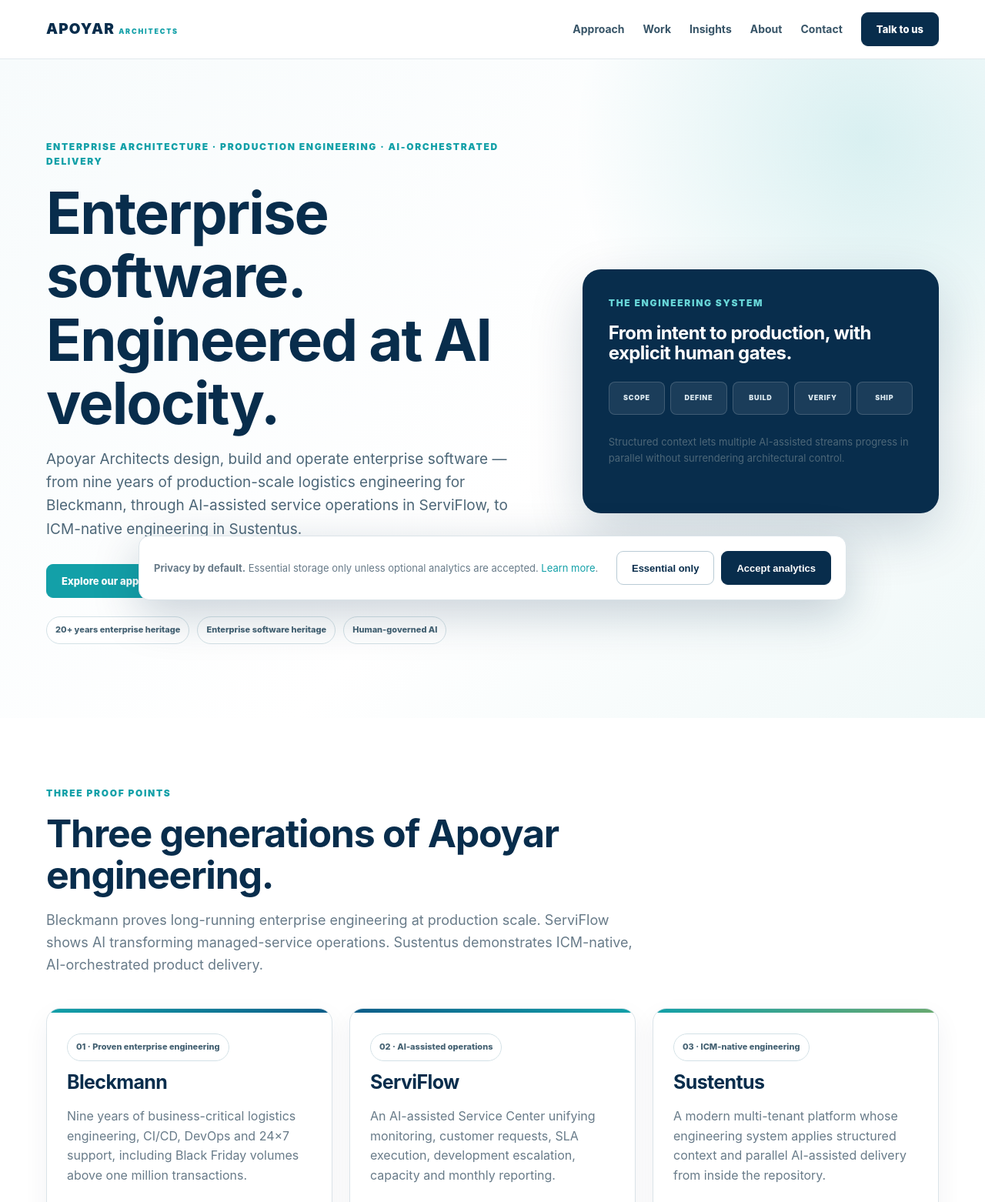
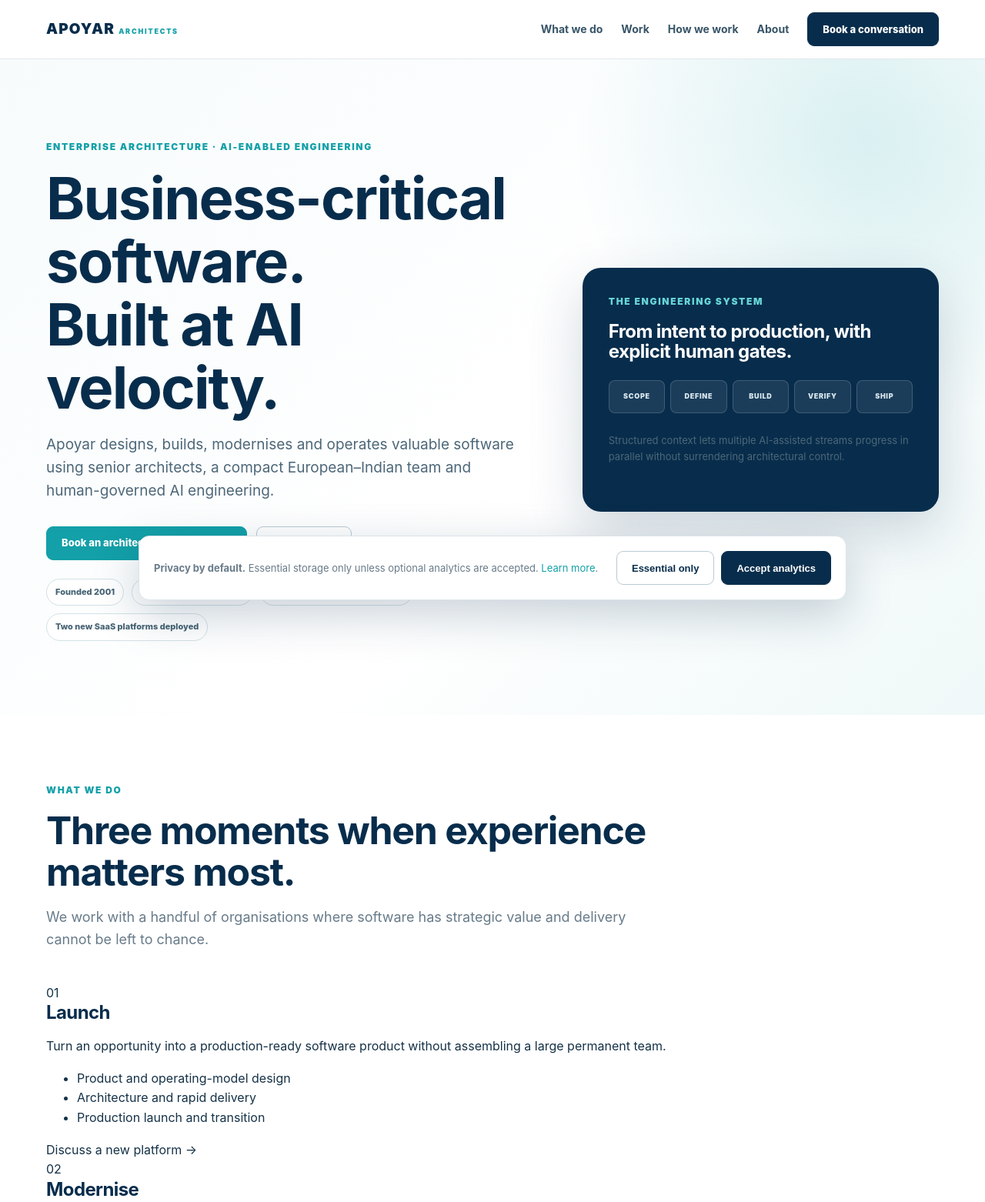
Before and after one commit to kzinvogon/apoyar-website, a website: page index.html in a window 1280 px wide. Shown: the top 1562 px of the page at 77% size. Drawn offline with Linux system fonts and the light colour scheme; no server answers.

Commit message:
Reposition homepage around Launch, Modernise and Operate

```diff
--- a/index.html
+++ b/index.html
@@ -1,26 +1,31 @@
 <!doctype html><html lang="en"><head>
 <meta charset="utf-8"><meta name="viewport" content="width=device-width,initial-scale=1">
-<title>Apoyar Architects — Enterprise Software at AI Velocity</title><meta name="description" content="Apoyar designs and delivers enterprise software using human architects, AI-orchestrated engineering and interpretable context.">
+<title>Apoyar Architects — Business-Critical Software at AI Velocity</title><meta name="description" content="Apoyar designs, builds, modernises and operates business-critical software with senior architects, a compact European–Indian team and human-governed AI engineering.">
 <link rel="canonical" href="https://apoyar.io/">
-<meta property="og:type" content="website"><meta property="og:title" content="Apoyar Architects — Enterprise Software at AI Velocity">
-<meta property="og:description" content="Apoyar designs and delivers enterprise software using human architects, AI-orchestrated engineering and interpretable context."><meta property="og:url" content="https://apoyar.io/">
+<meta property="og:type" content="website"><meta property="og:title" content="Apoyar Architects — Business-Critical Software at AI Velocity">
+<meta property="og:description" content="Senior-led product engineering for launching, modernising and operating valuable software."><meta property="og:url" content="https://apoyar.io/">
 <meta name="twitter:card" content="summary_large_image">
 <link rel="icon" href="/assets/favicon.svg" type="image/svg+xml"><meta property="og:image" content="https://apoyar.io/assets/og-apoyar.png"><meta property="og:image:width" content="1200"><meta property="og:image:height" content="630"><link rel="stylesheet" href="/assets/site-v5.css">
 <script type="application/ld+json">{"@context": "https://schema.org", "@type": "Organization", "name": "Apoyar Limited", "url": "https://apoyar.io", "email": "architects@apoyar.io"}</script>
 </head><body><!-- APOYAR DEPLOYMENT V5 CACHE-FIX --><header class="site-header"><div class="wrap"><nav>
 <a class="brand" href="/">APOYAR<small>ARCHITECTS</small></a>
 <button class="menu-btn" aria-label="Toggle navigation">☰</button>
-<div class="navlinks"><a href="/approach.html">Approach</a><a href="/work.html">Work</a><a href="/insights.html">Insights</a><a href="/about.html">About</a><a href="/contact.html">Contact</a><a class="button" href="mailto:architects@apoyar.io">Talk to us</a></div>
+<div class="navlinks"><a href="#services">What we do</a><a href="/work.html">Work</a><a href="/approach.html">How we work</a><a href="/about.html">About</a><a class="button" href="mailto:architects@apoyar.io?subject=Architecture%20conversation">Book a conversation</a></div>
 </nav></div></header>
-<section class="hero"><div class="wrap grid"><div><div class="eyebrow">Enterprise Architecture · Production Engineering · AI-Orchestrated Delivery</div>
-<h1>Enterprise software.<br>Engineered at AI velocity.</h1>
-<p>Apoyar Architects design, build and operate enterprise software — from nine years of production-scale logistics engineering for Bleckmann, through AI-assisted service operations in ServiFlow, to ICM-native engineering in Sustentus.</p>
-<div class="actions"><a class="button teal" href="/approach.html">Explore our approach</a><a class="button alt" href="/assets/Apoyar_AI_Orchestrated_Engineering_White_Paper.pdf">Read the white paper</a></div>
-<div class="proof"><span>20+ years enterprise heritage</span><span>Enterprise software heritage</span><span>Human-governed AI</span></div></div>
+<section class="hero"><div class="wrap grid"><div><div class="eyebrow">Enterprise Architecture · AI-Enabled Engineering</div>
+<h1>Business-critical software.<br>Built at AI velocity.</h1>
+<p>Apoyar designs, builds, modernises and operates valuable software using senior architects, a compact European–Indian team and human-governed AI engineering.</p>
+<div class="actions"><a class="button teal" href="mailto:architects@apoyar.io?subject=Architecture%20conversation">Book an architecture conversation</a><a class="button alt" href="#work">See our work</a></div>
+<div class="proof"><span>Founded 2001</span><span>9-year managed service</span><span>1.5m+ Black Friday transactions</span><span>Two new SaaS platforms deployed</span></div></div>
 <div class="hero-card"><div class="eyebrow">The engineering system</div><h3>From intent to production, with explicit human gates.</h3>
 <div class="flow"><span>SCOPE</span><span>DEFINE</span><span>BUILD</span><span>VERIFY</span><span>SHIP</span></div>
 <p style="font-size:13px">Structured context lets multiple AI-assisted streams progress in parallel without surrendering architectural control.</p></div></div></section>
-<section><div class="wrap"><div class="section-head"><div class="eyebrow" style="color:var(--teal)">Three proof points</div><h2>Three generations of Apoyar engineering.</h2><p>Bleckmann proves long-running enterprise engineering at production scale. ServiFlow shows AI transforming managed-service operations. Sustentus demonstrates ICM-native, AI-orchestrated product delivery.</p></div><div class="three-col flagship-grid"><div class="card"><div class="tag">01 · Proven enterprise engineering</div><h3>Bleckmann</h3><p>Nine years of business-critical logistics engineering, CI/CD, DevOps and 24×7 support, including Black Friday volumes above one million transactions.</p><a href="/work-bleckmann.html" style="color:var(--teal);font-weight:800">View case study →</a></div><div class="card"><div class="tag">02 · AI-assisted operations</div><h3>ServiFlow</h3><p>An AI-assisted Service Center unifying monitoring, customer requests, SLA execution, development escalation, capacity and monthly reporting.</p><a href="/work-serviflow.html" style="color:var(--teal);font-weight:800">View case study →</a></div><div class="card"><div class="tag">03 · ICM-native engineering</div><h3>Sustentus</h3><p>A modern multi-tenant platform whose engineering system applies structured context and parallel AI-assisted delivery from inside the repository.</p><a href="/work-sustentus.html" style="color:var(--teal);font-weight:800">View case study →</a></div></div></div></section>
+
+<section id="services" class="offer-section"><div class="wrap"><div class="section-head"><div class="eyebrow">What we do</div><h2>Three moments when experience matters most.</h2><p>We work with a handful of organisations where software has strategic value and delivery cannot be left to chance.</p></div>
+<div class="offer-grid"><article class="offer"><span>01</span><h3>Launch</h3><p>Turn an opportunity into a production-ready software product without assembling a large permanent team.</p><ul><li>Product and operating-model design</li><li>Architecture and rapid delivery</li><li>Production launch and transition</li></ul><a href="mailto:architects@apoyar.io?subject=Launch%20a%20new%20platform">Discuss a new platform →</a></article>
+<article class="offer offer-highlight"><span>02</span><h3>Modernise</h3><p>Make a valuable application faster to change, safer to run and ready for its next stage of growth.</p><ul><li>Architecture and risk assessment</li><li>Incremental modernisation roadmap</li><li>AI-assisted code and knowledge recovery</li></ul><a href="mailto:architects@apoyar.io?subject=Modernise%20an%20application">Discuss your application →</a></article>
+<article class="offer"><span>03</span><h3>Operate &amp; improve</h3><p>Give a live platform the engineering ownership, continuous delivery and dependable support it deserves.</p><ul><li>CI/CD and release management</li><li>Monitoring and incident response</li><li>Continuous enhancement</li></ul><a href="mailto:architects@apoyar.io?subject=Operate%20and%20improve%20a%20platform">Discuss managed engineering →</a></article></div></div></section>
+<section id="work"><div class="wrap"><div class="section-head"><div class="eyebrow" style="color:var(--teal)">Selected work</div><h2>Proof in products and production.</h2><p>Bleckmann proves long-running enterprise engineering at production scale. ServiFlow and Sustentus show what a compact, AI-enabled team can now deliver.</p></div><div class="three-col flagship-grid"><div class="card"><div class="tag">Operate &amp; improve · Logistics</div><h3>Bleckmann</h3><p>Nine years of business-critical logistics engineering, CI/CD, DevOps and 24×7 support, including more than 1.5 million Black Friday transactions.</p><a href="/work-bleckmann.html" style="color:var(--teal);font-weight:800">View case study →</a></div><div class="card"><div class="tag">Launch · AI service operations</div><h3>ServiFlow</h3><p>A multi-tenant, AI-assisted service operations platform turning decades of operational experience into a modern SaaS product.</p><a href="/work-serviflow.html" style="color:var(--teal);font-weight:800">View case study →</a></div><div class="card"><div class="tag">Launch · Customer success commerce</div><h3>Sustentus</h3><p>A new platform for SaaS vendors to connect customers with expertise, improve adoption and turn service demand into revenue.</p><a href="/work-sustentus.html" style="color:var(--teal);font-weight:800">View case study →</a></div></div></div></section>
 
 
 <section><div class="wrap"><div class="section-head"><div class="eyebrow" style="color:var(--teal)">The model has changed</div><h2>AI hasn't simply made developers faster.</h2><p>It allows us to rethink how enterprise software is designed, engineered and delivered. Apoyar combines more than two decades of enterprise experience with AI-assisted engineering, structured context and rigorous human governance.</p></div>
@@ -46,7 +51,8 @@
 <section><div class="wrap two-col"><div class="content"><div class="eyebrow" style="color:var(--teal)">Why Apoyar</div><h2>20+ years of enterprise engineering. Now amplified by AI.</h2><p>For more than two decades, Apoyar brings long-standing enterprise engineering experience into a new operating model built around architecture, structured context, AI-assisted execution and explicit governance.</p><a class="button" href="/about.html">About Apoyar</a></div>
 <div class="paper"><div class="tag" style="color:#84d6db">Apoyar White Paper · 2026</div><h3 style="font-size:25px">Human-led.<br>AI-amplified.<br>Governed by design.</h3><p>Read the methodology, organisational implications and Sustentus evidence.</p><a class="button" href="/assets/Apoyar_AI_Orchestrated_Engineering_White_Paper.pdf">Download white paper</a></div></div></section>
 
-<section class="cta"><div class="wrap"><h2>Ready to rethink how your software gets built?</h2><p>Talk to Apoyar Architects about a new enterprise platform, modernising an existing application, or transforming your engineering organisation for the AI era.</p><a class="button" style="background:white;color:var(--navy)" href="mailto:architects@apoyar.io">architects@apoyar.io</a></div></section>
+<section class="architecture-sprint"><div class="wrap sprint-grid"><div><div class="eyebrow">A sensible place to begin</div><h2>The Architecture Sprint</h2><p>A focused first engagement that turns an idea, legacy concern or operational problem into a decision-ready plan.</p></div><div class="sprint-list"><span>System and opportunity assessment</span><span>Target architecture</span><span>Prioritised delivery roadmap</span><span>Risks, controls and commercial proposal</span></div><a class="button" href="mailto:architects@apoyar.io?subject=Architecture%20Sprint">Ask about an Architecture Sprint</a></div></section>
+<section class="cta"><div class="wrap"><h2>Have something important to build—or improve?</h2><p>Speak directly with an Apoyar architect about the opportunity, the constraints and the sensible next step.</p><a class="button" style="background:white;color:var(--navy)" href="mailto:architects@apoyar.io?subject=Architecture%20conversation">architects@apoyar.io</a></div></section>
 <footer><div class="wrap">
 <div class="footergrid"><div><div class="brand">APOYAR<small>ARCHITECTS</small></div><p class="fine">Enterprise Architecture & AI-Orchestrated Engineering.</p></div>
 <div class="footerlinks"><b>Explore</b><a href="/approach.html">Approach</a><a href="/work.html">Work</a><a href="/insights.html">Insights</a></div>
```
